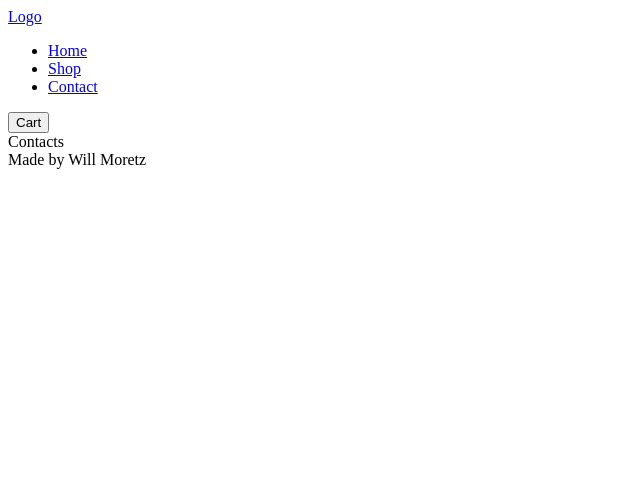
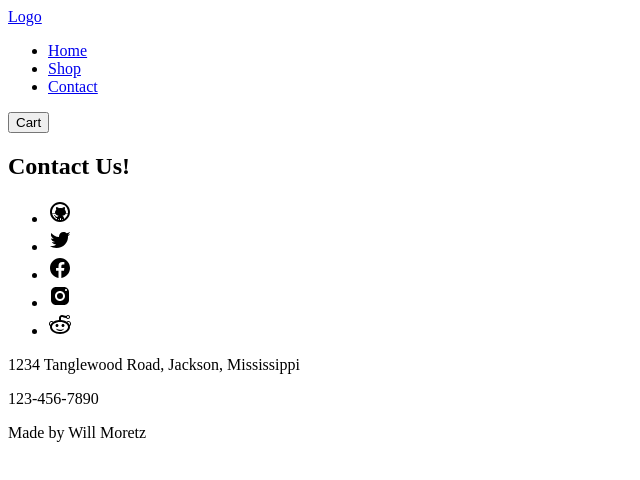
Before and after one commit to WillMoretz/shopping-cart, a React app: page /contact in a window 1280 px wide. Shown: the top 480 px of the page, without its empty margins (0-640 px from the left). Built offline with nearby package versions, Linux system fonts and the light colour scheme; the HTML template or start-up script is replaced by a standard one.

Commit message:
created contacts component

```diff
--- a/src/Components/App.js
+++ b/src/Components/App.js
@@ -1,6 +1,7 @@
 import React from "react";
 import { Route, Routes } from "react-router-dom";
 import Header from "./Header";
+import Contact from "./Contact";
 
 function App() {
   return (
@@ -9,7 +10,7 @@ function App() {
       <Routes>
         <Route path="/" element={<section>Home</section>} />
         <Route path="/shop" element={<section>Shop</section>} />
-        <Route path="/contact" element={<section>Contacts</section>} />
+        <Route path="/contact" element={<Contact />} />
       </Routes>
       <footer>Made by Will Moretz</footer>
     </>
--- /dev/null
+++ b/src/Components/Contact.js
@@ -0,0 +1,48 @@
+import React from "react";
+import twitterIcon from "../img/twitter-icon.svg";
+import facebookIcon from "../img/facebook-icon.svg";
+import instagramIcon from "../img/instagram-icon.svg";
+import redditIcon from "../img/reddit-icon.svg";
+import githubIcon from "../img/github-icon.svg";
+
+function Contact() {
+  return (
+    <section>
+      <h2>Contact Us!</h2>
+      <ul>
+        <li>
+          <a href="https://github.com/WillMoretz/shopping-cart">
+            <img
+              src={githubIcon}
+              alt="link to this project's github repository"
+            />
+          </a>
+        </li>
+        <li>
+          <a href="https://google.com" target="_blank" rel="noreferrer">
+            <img src={twitterIcon} alt="link to twitter" />
+          </a>
+        </li>
+        <li>
+          <a href="https://google.com" target="_blank" rel="noreferrer">
+            <img src={facebookIcon} alt="link to facebook" />
+          </a>
+        </li>
+        <li>
+          <a href="https://google.com" target="_blank" rel="noreferrer">
+            <img src={instagramIcon} alt="link to instagram" />
+          </a>
+        </li>
+        <li>
+          <a href="https://google.com" target="_blank" rel="noreferrer">
+            <img src={redditIcon} alt="link to reddit" />
+          </a>
+        </li>
+      </ul>
+      <p>1234 Tanglewood Road, Jackson, Mississippi</p>
+      <p>123-456-7890</p>
+    </section>
+  );
+}
+
+export default Contact;
```
